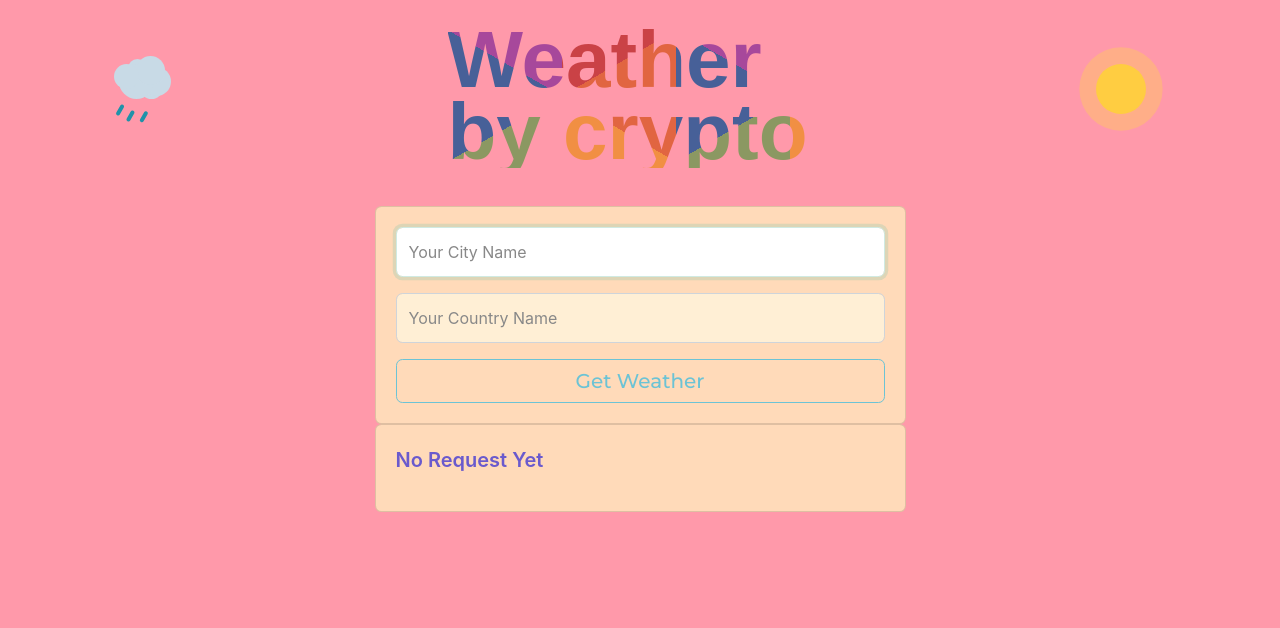
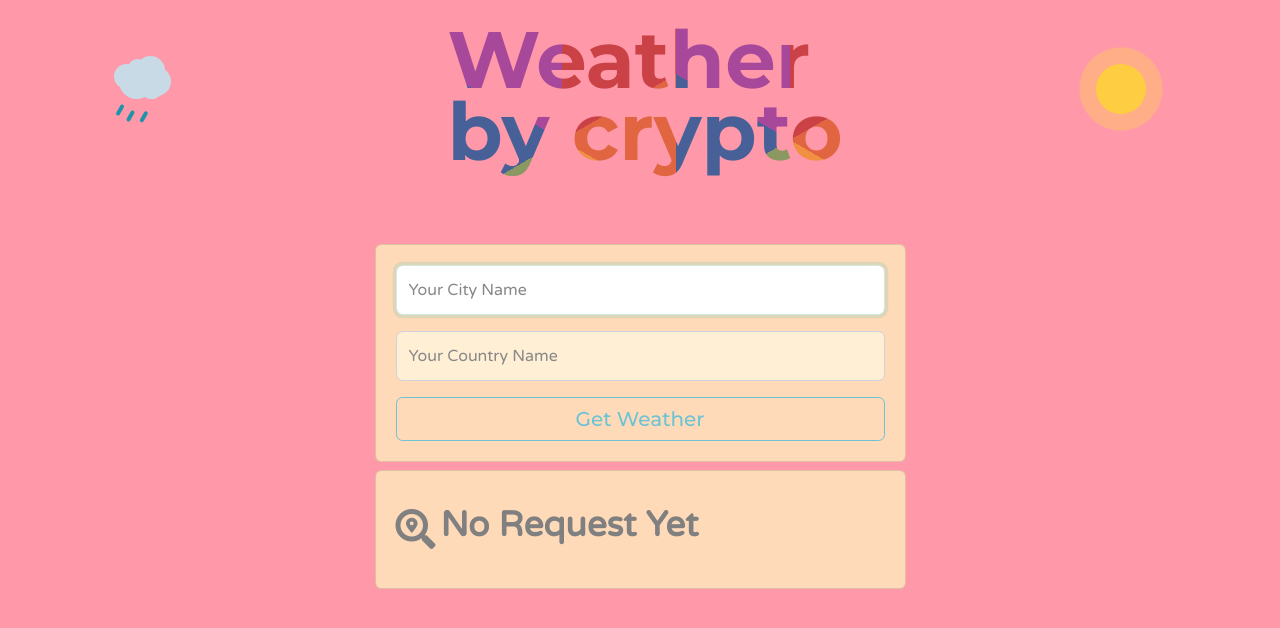
Before and after one commit to bryanromeromtz/wheather-app, a React (Create React App) app: page / in a window 1280 px wide. Shown: the top 628 px of the page. Built offline with nearby package versions, Linux system fonts and the light colour scheme.

Commit message:
Latest settings added and font awesome icons added

```diff
--- a/public/index.html
+++ b/public/index.html
@@ -6,7 +6,17 @@
   <meta http-equiv="X-UA-Compatible" content="IE=edge">
   <meta name="viewport" content="width=device-width, initial-scale=1.0">
   <title>Weather App</title>
+  <!-- BOOTSTRAP 4 -->
   <link rel="stylesheet" href="https://bootswatch.com/4/minty/bootstrap.min.css">
+  <!-- FONT AWESOME -->
+  <link rel="stylesheet" href="https://use.fontawesome.com/releases/v5.6.3/css/all.css"
+    integrity="sha384-UHRtZLI+pbxtHCWp1t77Bi1L4ZtiqrqD80Kn4Z8NTSRyMA2Fd33n5dQ8lWUE00s/" crossorigin="anonymous">
+  <!-- ANIMATE.CSS -->
+  <link rel="stylesheet" href="https://cdnjs.cloudflare.com/ajax/libs/animate.css/3.7.0/animate.min.css">
+  <!-- GOOGLE FONTS -->
+  <link rel="preconnect" href="https://fonts.googleapis.com">
+  <link rel="preconnect" href="https://fonts.gstatic.com" crossorigin>
+  <link href="https://fonts.googleapis.com/css2?family=Varela+Round&display=swap" rel="stylesheet">
 </head>
 
 <body>
--- a/src/components/WeatherInfo.js
+++ b/src/components/WeatherInfo.js
@@ -13,14 +13,29 @@ export default function WeatherInfo(props) {
           </div> : null
       }
       {
-        props.temperature && props.city && props.country && props.humidity ? (< div className="info card card-body" >
-          <p>Location: {props.city}, {props.country}</p>
-          <p>Temperature: {props.temperature} °C, {props.description}</p>
-          <p>Humidity: {props.humidity}</p>
-          <p>Wind Speed: {props.wind_speed}</p>
-        </div >) :
-          <div className="card card-body">
-            <p>No Request Yet</p>
+        props.temperature ?
+          <div className="card card-body mt-2 animated fadeInUp" >
+            {
+              props.city && props.country &&
+              <p><i className="fas fa-location-arrow"></i> Location: {props.city}, {props.country}</p>
+            }
+            {
+              props.temperature &&
+              <p><i className="fas fa-temperature-low"></i> Temperature: {props.temperature} °C, {props.description}</p>
+            }
+            {
+              props.humidity &&
+              <p><i className="fas fa-water"></i> Humidity: {props.humidity}</p>
+            }
+            {
+              props.wind_speed &&
+              <p><i className="fas fa-wind"></i>  Wind Speed: {props.wind_speed}</p>
+            }
+          </div>
+          :
+          <div className="container-no-request card card-body mt-2">
+            <i class="search fas fa-search-location"></i>
+            <p className="no-request">No Request Yet</p>
           </div>
       }
     </div>
--- a/src/index.css
+++ b/src/index.css
@@ -2,6 +2,7 @@ body {
   padding: 0;
   margin: 0;
   background-color: #f9a;
+  font-family: 'Varela Round', sans-serif;
 }
 
 .alert {
@@ -25,10 +26,41 @@ body {
   background-color: peachpuff;
 }
 
+.row {
+  margin-top: -50px;
+}
+
+.container-no-request {
+  flex-direction: row;
+  align-items: center;
+}
+
+.search {
+  color: grey;
+  font-size: 40px;
+  align-items: center;
+}
+
+.no-request {
+  font-size: 35px;
+  font-weight: 800;
+  color: grey;
+  margin-left: 5px;
+  display: flex;
+  align-items: center;
+  margin-top: 8px;
+}
+
 p {
   color: slateblue;
   font-size: 20px;
   font-weight: 600;
+}
+
+@media screen and (max-width: 771px) {
+  .row {
+    margin-top: 30px;
+  }
 }
 
 @media screen and (max-width: 500px) {
@@ -46,12 +78,25 @@ p {
 
 @media screen and (max-width: 770px) {
   .rainbow-text {
+    font-family: 'Varela Round', sans-serif;
     font-weight: 700;
     font-size: 2.5em;
     width: 5em;
     line-height: 0.9em;
     margin-left: -15px;
     height: auto;
+  }
+  @media screen and (max-width: 365px) {
+    .container-no-request {
+      align-items: center;
+    }
+    .no-request {
+      font-size: 25px;
+      margin-top: -5px;
+    }
+    p {
+      font-size: 15px;
+    }
   }
   .container-cloud-sun {
     display: flex;
@@ -61,13 +106,13 @@ p {
 }
 
 h1 {
-  font-family: "Work Sans", sans-serif;
   font-weight: 800;
   font-size: 5em;
   width: 5em;
   line-height: 0.9em;
   margin-left: auto;
   margin-right: auto;
+  height: 2.9em;
 }
 
 .rainbow-text {
```
